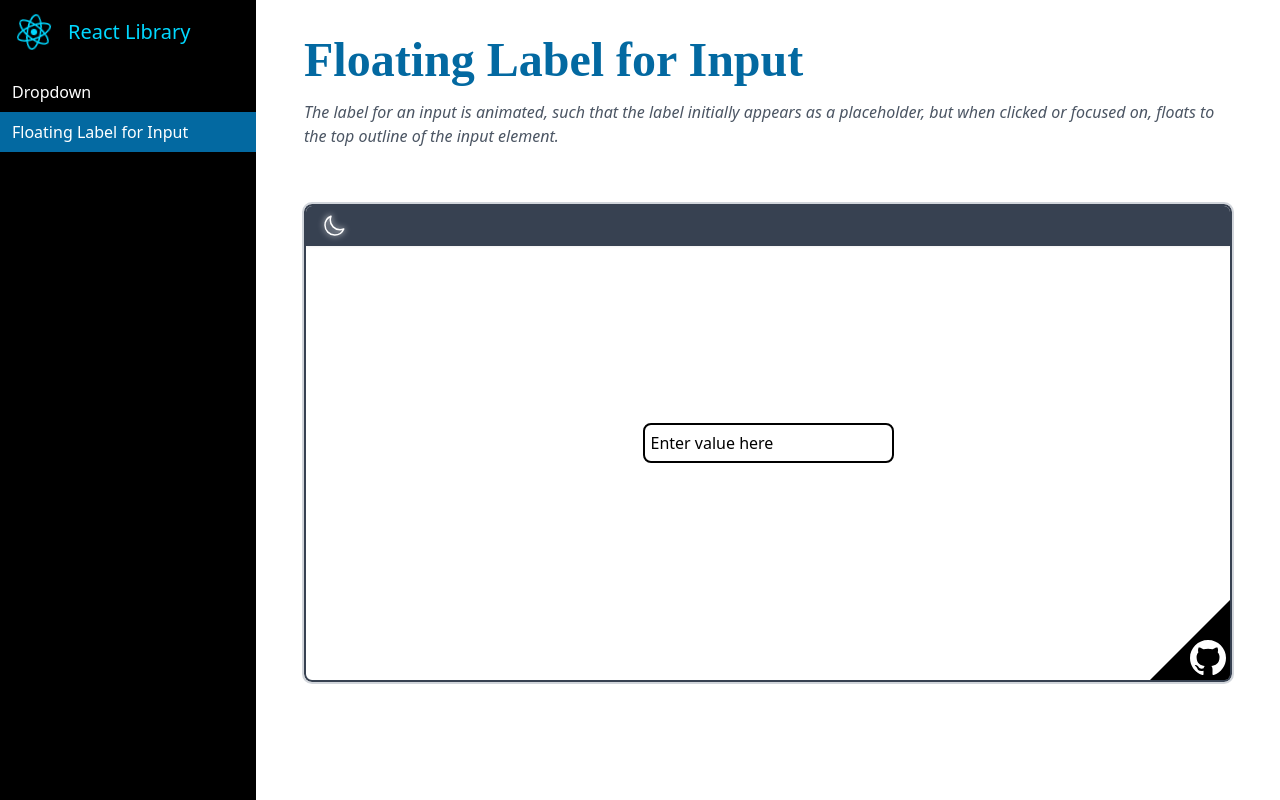
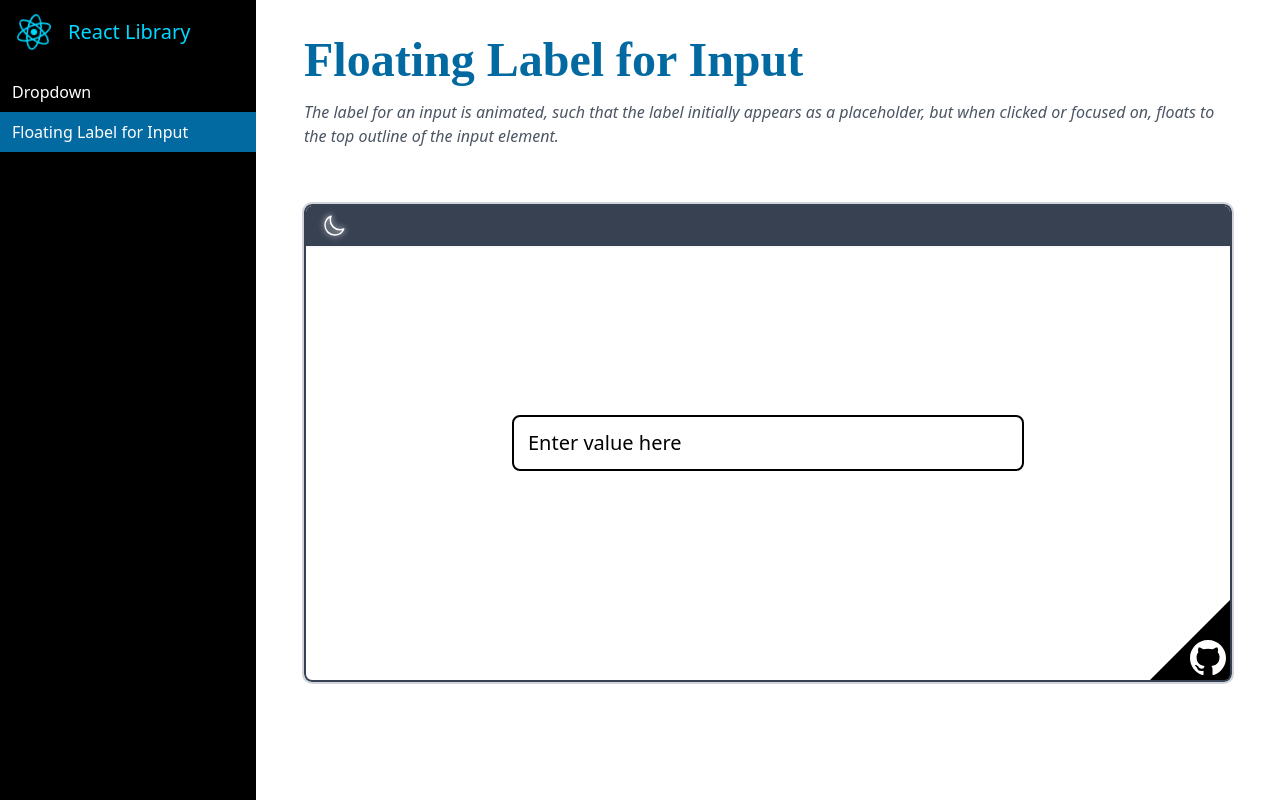
Before and after one commit to AkritiGhosh/ReactLibrary, a React (Vite) app: page /#/floating_label_input in a window 1280 px wide. Built offline with nearby package versions, Linux system fonts and the light colour scheme; a web font is replaced by a local one.

Commit message:
ui and size updated

```diff
--- a/src/topics/floating_label_input/Demo.jsx
+++ b/src/topics/floating_label_input/Demo.jsx
@@ -7,13 +7,13 @@
         <input
           type="text"
           required
-          className="w-full h-10 rounded-lg text-base px-2 bg-transparent border-2 border-black focus:border-teal-500 !outline-0 peer"
+          className="w-[40vw] h-14 rounded-lg text-xl leading-[3.5rem] px-4 bg-transparent border-2 border-black focus:border-teal-500 !outline-0 peer"
           id="floating_label_input"
         />
         <label
-          className="text-base absolute left-2 top-2/4 -translate-y-1/2 pointer-events-none duration-300
+          className="text-xl absolute left-4 top-2/4 -translate-y-1/2 pointer-events-none duration-300
           peer-focus:text-xs peer-focus:top-0 peer-focus:px-1 peer-focus:bg-white
-          peer-valid:text-xs peer-valid:top-0 peer-valid:px-1 peer-valid:bg-white"
+          peer-valid:text-xs peer-valid:top-0 peer-valid:px-1 peer-valid:bg-white peer-valid:text-teal-500 peer-focus:text-teal-500"
           htmlFor="floating_label_input"
         >
           Enter value here
```
